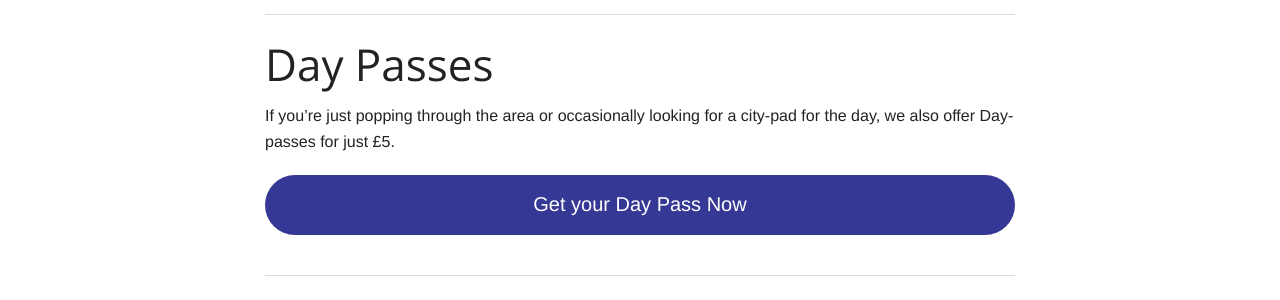
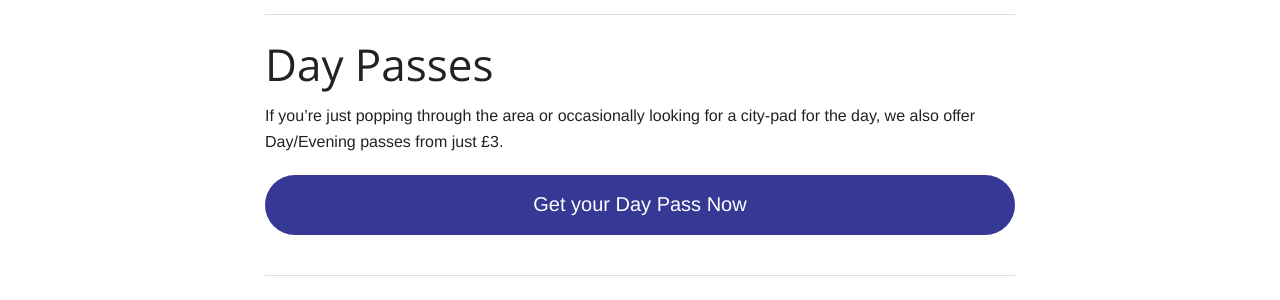
Before and after one commit to FarsetLabs/farsetlabs.github.io, a Jekyll site: the page built from membership/index.md, in a window 1280 px wide and 900 px high, scrolled down 2075 px. Shown: the part 153-453 px from the top of the window. Built offline with Jekyll 4.4.1, drawn with Linux system fonts in a browser that asks for light colours.

Commit message:
Reverting Evening passes again

```diff
--- a/membership/index.md
+++ b/membership/index.md
@@ -83,7 +83,7 @@ Please contact us on <join@farsetlabs.org.uk> to check availability, arrange pay
 
 Day Passes {#daypass}
 ====================
-If you're just popping through the area or occasionally looking for a city-pad for the day, we also offer Day-passes for just £5.
+If you're just popping through the area or occasionally looking for a city-pad for the day, we also offer Day/Evening passes from just £3.
 
 <a href="/hotdesk/index.html" class="large button expand round">Get your Day Pass Now</a>
 
```
